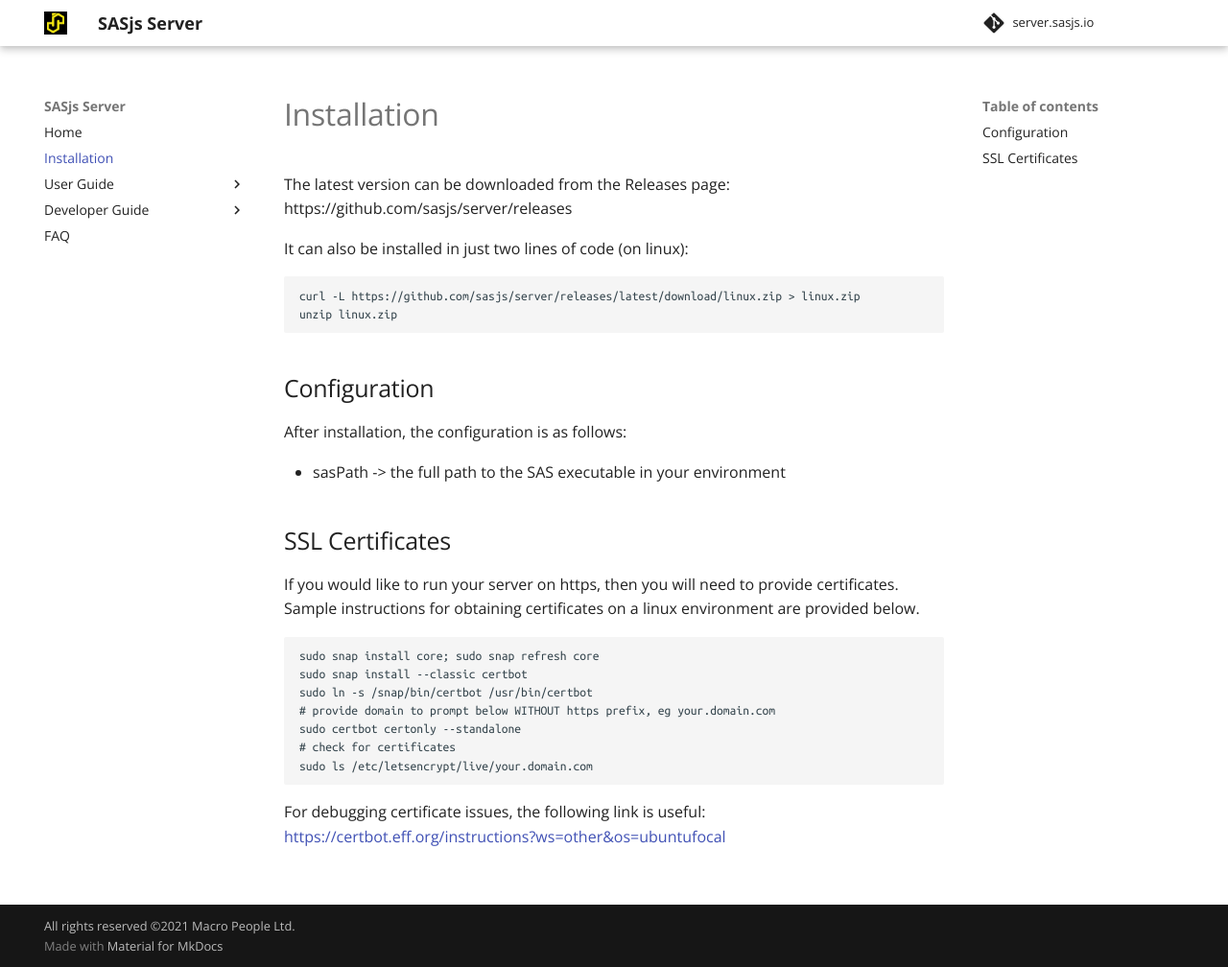
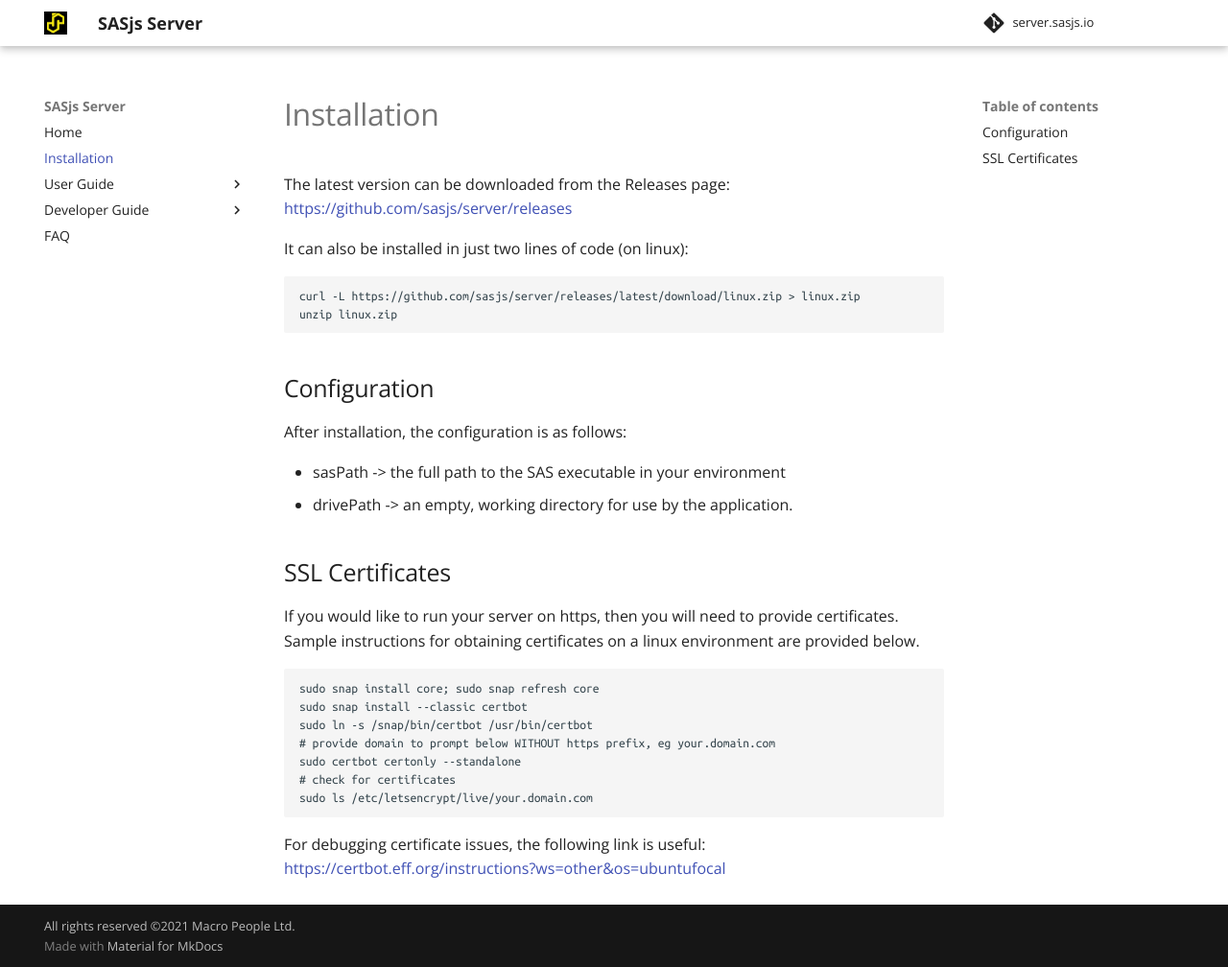
Before and after one commit to sasjs/server.sasjs.io, an MkDocs documentation site: the page built from docs/installation.md, in a window 1280 px wide and 1008 px high. Shown: the whole window at 96% size. Built offline with MkDocs 1.6.1 and Material for MkDocs 9.7.7, drawn with Linux system fonts in a browser that asks for light colours; some of the changed lines change nothing that is shown.

Commit message:
Update installation.md

```diff
--- a/docs/installation.md
+++ b/docs/installation.md
@@ -1,6 +1,6 @@
 # Installation
 
-The latest version can be downloaded from the Releases page:  https://github.com/sasjs/server/releases
+The latest version can be downloaded from the Releases page:  [https://github.com/sasjs/server/releases](https://github.com/sasjs/server/releases)
 
 It can also be installed in just two lines of code (on linux):
 
@@ -15,6 +15,7 @@
 After installation, the configuration is as follows:
 
 * sasPath -> the full path to the SAS executable in your environment
+* drivePath -> an empty, working directory for use by the application.
 
 
 
```
